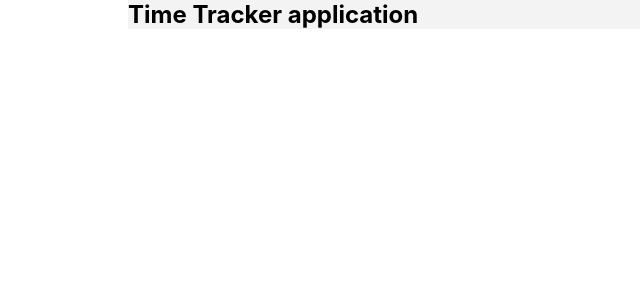
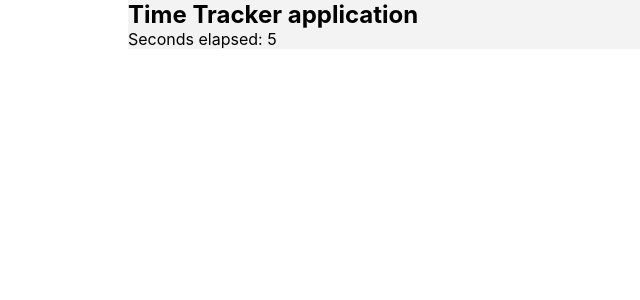
Before and after one commit to carlos-quintana/time-tracker, a React (Create React App) app: page / in a window 1280 px wide. Shown: the top 300 px of the page, without its empty margins (0-640 px from the left). Built offline with nearby package versions, Linux system fonts and the light colour scheme.

Commit message:
Functional timer on screen

```diff
--- a/src/components/App.jsx
+++ b/src/components/App.jsx
@@ -1,7 +1,21 @@
-import React from "react"
+import React, { useState, useEffect } from "react"
 
 export default function App() {
+  // Holds the current amount of seconds the timer has counted
+  const [seconds, setSeconds] = useState(0)
+  // Create an interval when the component is rendered and clear it whenever it's deleted
+  useEffect(() => {
+    let timerSetInterval = setInterval(() => {
+      setSeconds(prevTime => prevTime + 1)
+    }, 1000);
+    return () => clearInterval(timerSetInterval);
+  }, [])
+
   return (
-    <h2>Time Tracker application</h2>
+    <div>
+      <h2>Time Tracker application</h2>
+
+      <p>Seconds elapsed: {seconds}</p>
+    </div>
   )
 }
```
